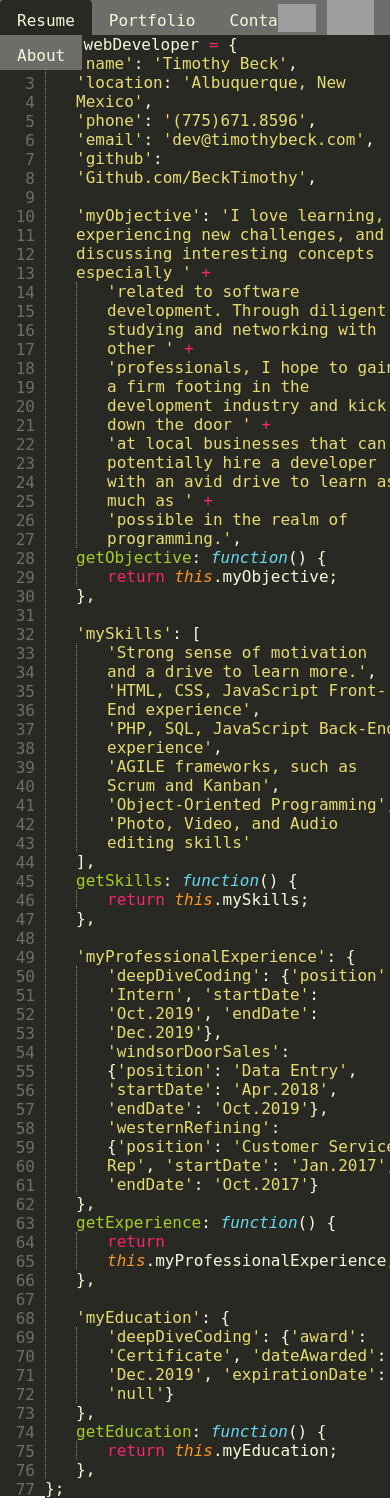
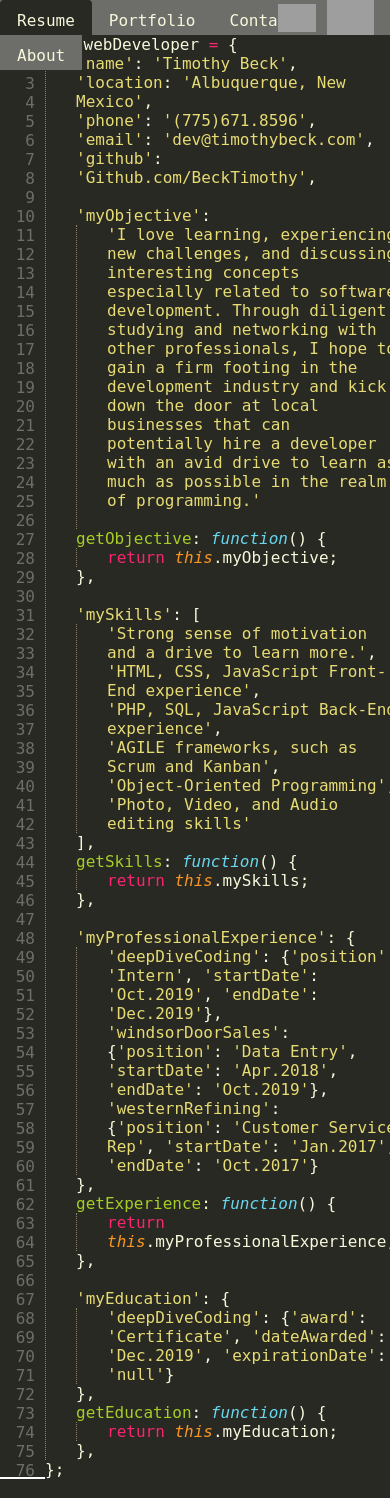
Before and after one commit to BeckTimothy/tbeck-pwp-portfolio, a PHP site: page / in a window 390 px wide. Run offline with PHP 8.4, Linux system fonts and the light colour scheme; some libraries are stand-ins or nearby versions; grey boxes are pictures that could not be loaded.

Commit message:
fixed a little bit of sizing issues with mobile responsiveness with html meta tag and styles

```diff
--- a/public_html/css/styles.css
+++ b/public_html/css/styles.css
@@ -5,7 +5,7 @@ h1 {
 body {
 	position: relative;
 	margin: 0;
-	color: #fff;
+	color: #282923;
 	font-family: monospace, serif;
 	font-size: 16px;
 }
@@ -212,6 +212,10 @@ a {
 	word-break: keep-all;
 	padding: 0;
 	margin:	0;
+}
+#widePara {/*wide paragraphs that need text wrapping forced to make content more similarly sized*/
+	display: block;
+	max-width: 1000px;
 }
 .c {/*.Class*/
 	font-family: monospace;
@@ -425,14 +429,15 @@ div.headboard {
 		height: 35px;
 	}
 }
-
-@media screen and (max-width: 1074px) {
+/*
+@media only screen and (max-width: 1074px) and (min-width: 768px) {
 	/*text wrapping needs to start here*/
 
 	.socialMediaContainer {
 		position: absolute;
 		right: 0;
 		margin-right: 30px;
+		top: 0;
 	}
 
 	.githubImage {
@@ -447,7 +452,7 @@ div.headboard {
 }
 
 
-@media screen and (max-width: 767px) {
+@media only screen and (min-width: 480px) and (max-width: 767px)  {
 	/* medium tablet styles */
 	div.headboard {
 		display: none;
@@ -470,8 +475,27 @@ div.headboard {
 	}
 }
 
-@media screen and (max-width: 479px) {
+@media only screen and (max-width: 479px) {
 	/* mobile styles */
+	/*.main {
+		padding-left: 55px;
+	}
+	.LineNumWindow {
+		width: 55px;
+		top: -13px;
+	}
+	.nav-item {
+		height: 60px;
+	}
+	.nav {
+		height:60px;
+	}
+	.mobileMenu {
+		height: 60px;
+	}
+	.Content {
+		padding-top: 60px;
+	}*/
 	div.headboard {
 		display: none;
 	}
--- a/public_html/index.html
+++ b/public_html/index.html
@@ -2,6 +2,7 @@
 <html lang="en">
 <head>
 	<meta charset="UTF-8">
+	<meta name="viewport" content="width=device-width, initial-scale=1, shrink-to-fit=no">
 	<title>Timothy Beck</title>
 
 	<!-- jQuery Form, Additional Methods, Validate -->
@@ -71,11 +72,12 @@
 		<li class="nav-item">
 			<a class="nav-link active" id="aboutMeButtonMobile">About</a>
 		</li>
-		<div class="socialMediaContainer">
-			<a href="https://github.com/BeckTimothy"><img class="githubImage" src="../media/github-icon.png" alt="Timothy Beck's Github"></a>
-			<a href="https://www.linkedin.com/in/timothymbeck/"><img class="linkedinImage" src="../media/linkedin-icon.png" alt="Timothy Beck's LinkedIn"></a>
-		</div>
+
 	</ul>
+	<div class="socialMediaContainer">
+		<a href="https://github.com/BeckTimothy"><img class="githubImage" src="../media/github-icon.png" alt="Timothy Beck's Github"></a>
+		<a href="https://www.linkedin.com/in/timothymbeck/"><img class="linkedinImage" src="../media/linkedin-icon.png" alt="Timothy Beck's LinkedIn"></a>
+	</div>
 </div>
 
 <div class="Content">
@@ -110,16 +112,9 @@
 							<a class="s">'email'</a><a class="p">: </a><a class="s">'dev@timothybeck.com'</a><a class="p">,</a><br>
 							<a class="s">'github'</a><a class="p">: </a><a class="s">'Github.com/BeckTimothy'</a><a class="p">,</a><br>
 						</p><br>
-						<a class="s">'myObjective'</a><a class="p">: </a><a class="s">'I love learning, experiencing new challenges, and
-						discussing interesting concepts especially '</a><a class="m"> +</a><br>
+						<a class="s">'myObjective'</a><a class="p">: </a>
 						<div class="ClassBody">
-							<a class="s">'related to software development. Through diligent studying and networking with other '</a><a
-							class="m"> +</a><br>
-							<a class="s">'professionals, I hope to gain a firm footing in the development industry and kick down the door
-								'</a><a class="m"> +</a><br>
-							<a class="s">'at local businesses that can potentially hire a developer with an avid drive to learn as much as
-								'</a><a class="m"> +</a><br>
-							<a class="s">'possible in the realm of programming.'</a><a class="p">,</a><br>
+							<a class="s" id="widePara">'I love learning, experiencing new challenges, and discussing interesting concepts especially related to software development. Through diligent studying and networking with other professionals, I hope to gain a firm footing in the development industry and kick down the door at local businesses that can potentially hire a developer with an avid drive to learn as much as possible in the realm of programming.'</a><br>
 						</div>
 						<a class="c">getObjective</a><a class="p">: </a><a class="pr">function</a><a class="p">() {</a><br>
 						<div class="ClassBody"><a class="m">return </a><a class="o">this</a><a class="p">.myObjective;</a></div>
```
